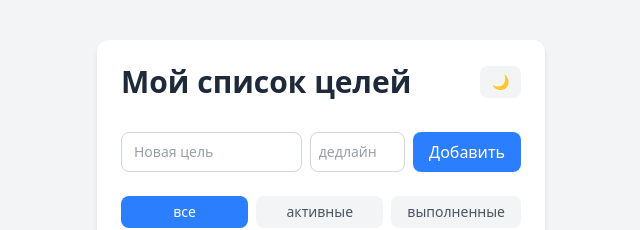
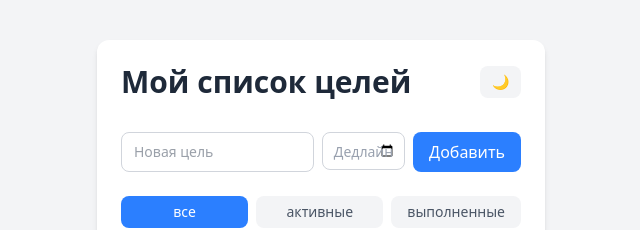
Before and after one commit to Dikiyvarenik/my-goals-site, a Next.js app: page / in a window 1280 px wide. Shown: the top 230 px of the page, without its empty margins (319-959 px from the left). Built offline with nearby package versions, Linux system fonts and the light colour scheme.

Commit message:
Add files via upload

```diff
--- a/app/page.tsx
+++ b/app/page.tsx
@@ -138,17 +138,19 @@ export default function Home() {
                 maxLength={350}
                 className="flex-[2] min-w-0 border border-gray-300 dark:border-gray-600 rounded-lg px-3 py-2 outline-none focus:border-blue-500 bg-white dark:bg-gray-700 text-gray-700 dark:text-gray-200 text-sm">
               </input>
-              <input
-              type="text"
-              placeholder="дедлайн"
-              value={inputDeadline}
-              onFocus={(e)=>(e.target.type="date")}
-              onBlur={(e)=>{
-                if (!e.target.value) e.target.type="text";
-              }}
-              onChange={(e)=> setInputDeadline(e.target.value)}
-              className="flex-1 min-w-0 border border-gray-300 dark:border-gray-600 rounded-lg px-2 py-2 outline-none focus:border-blue-500 bg-white dark:bg-gray-700 text-gray-700 dark:text-gray-200 text-sm cursor-pointer"
-              ></input>
+              <div className="relative flex-1 min-w-0">
+                <input
+                  type="date"
+                  value={inputDeadline}
+                  onChange={(e)=> setInputDeadline(e.target.value)}
+                  className={`w-full border border-gray-300 dark:border-gray-600 rounded-lg px-2 py-2 outline-none focus:border-blue-500 bg-white dark:bg-gray-700 text-sm cursor-pointer [color-scheme:light] dark:[color-scheme:dark] transition-colors
+                    ${inputDeadline ? "text-gray-700 dark:text-gray-200" : "text-transparent focus:text-gray-700 dark:focus:text-gray-200"
+                  }`}>
+                </input>
+                {!inputDeadline &&(
+                  <span className="absolute left-3 top-1/2 -translate-y-1/2 text-gray-400 text-sm pointer-events-none">Дедлайн</span>
+                )}
+              </div>
               <button
               className="bg-blue-500 text-white px-4 py-2 rounded-lg font-medium hover:bg-blue-600 transition shrink-0 cursor-pointer"
               onClick={addGoal}>
```
